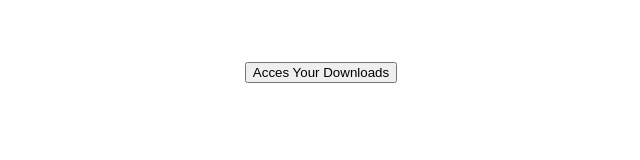
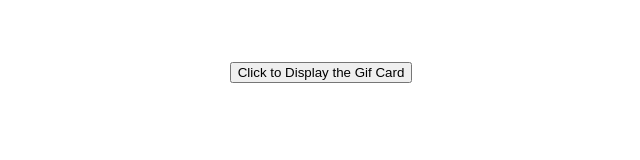
Before and after one commit to Pablo2567473/AmazonGiftCardFree, a plain HTML site: page button.html in a window 1280 px wide. Shown: the full height of the page, 319-959 px from the left. Drawn offline with Linux system fonts and the light colour scheme.

Commit message:
Update button.html

```diff
--- a/button.html
+++ b/button.html
@@ -13,7 +13,7 @@
     <font color="#ffffff">In order to prevent abuse and make sure that users get the code, we have added Human Verification.</font>
     <br>
     <br>
-    <button onclick="CPABuildLock()">Acces Your Downloads</button>
+    <button onclick="CPABuildLock()">Click to Display the Gif Card</button>
     </a>
 </center>
 </body>
```
